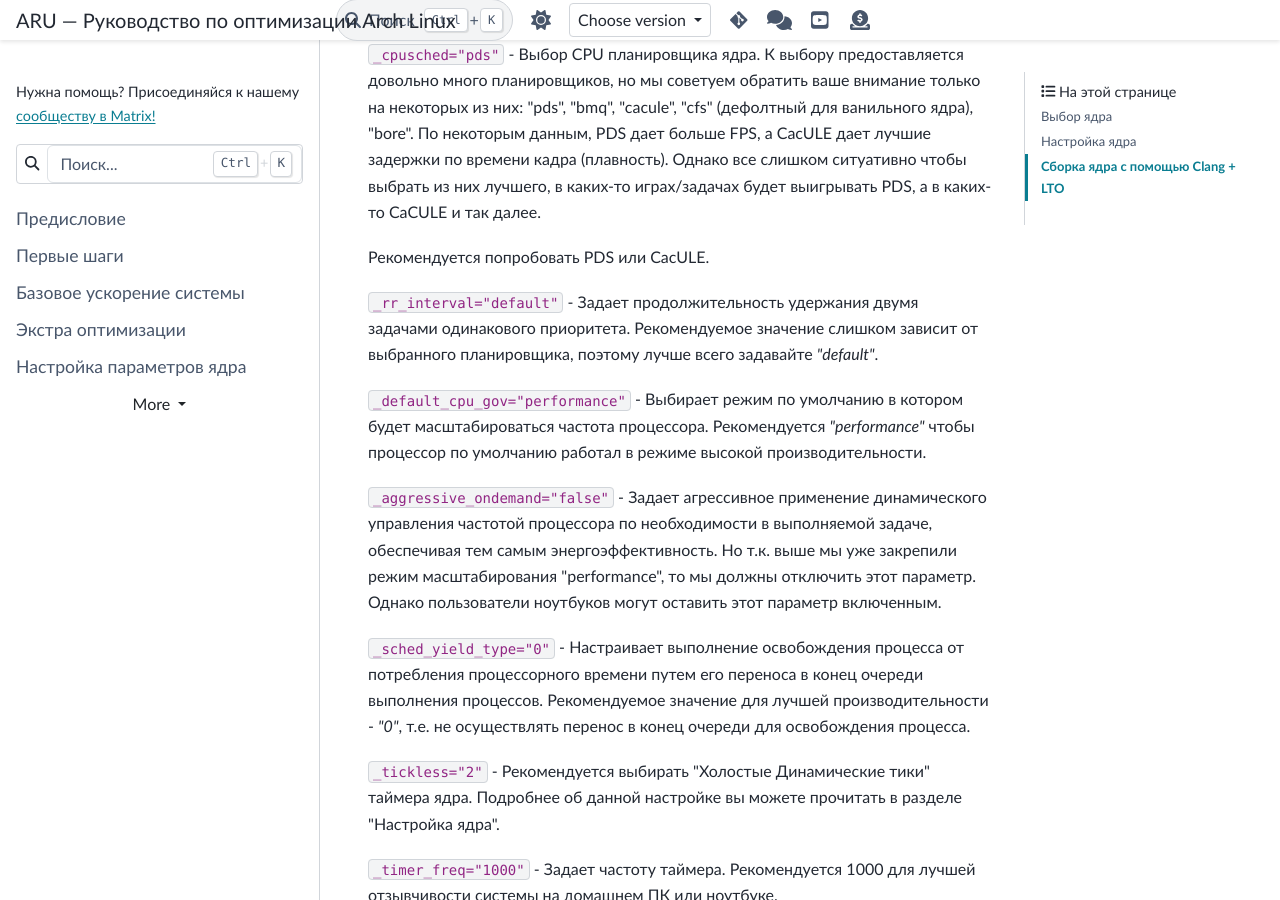
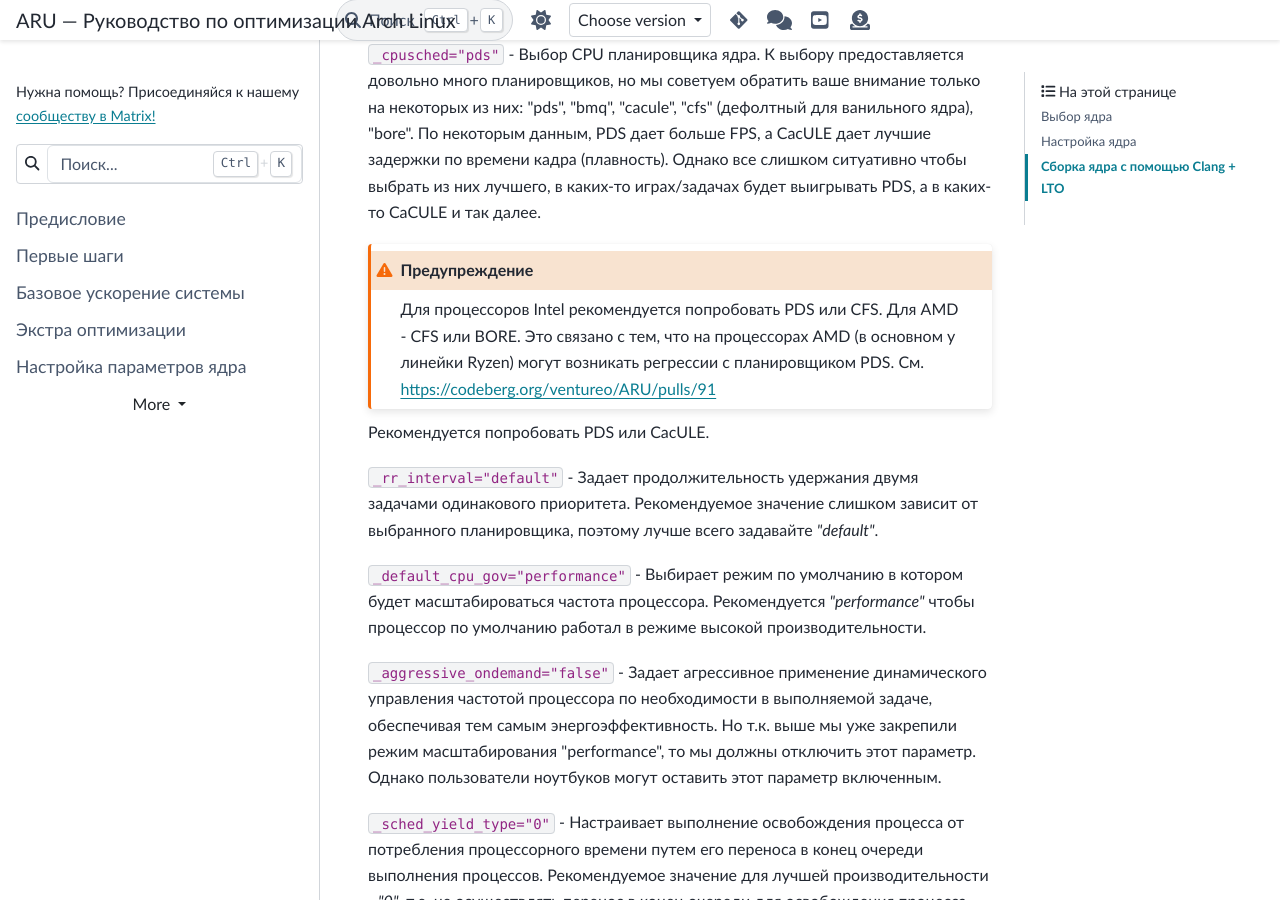
Before and after one commit to ventureoo/ARU, a Sphinx documentation site: the page built from docs/source/custom-kernels.rst, in a window 1280 px wide and 900 px high, scrolled down 6760 px. Built offline with Sphinx 7.4.7 and the PyData theme 0.15.4, drawn with Linux system fonts in a browser that asks for light colours.

Commit message:
custom-kernels: Add note about PDS for linux-tkg

```diff
--- a/docs/source/custom-kernels.rst
+++ b/docs/source/custom-kernels.rst
@@ -278,6 +278,11 @@ PDS дает больше FPS, а CacULE дает лучшие задержки
 (плавность). Однако все слишком ситуативно чтобы выбрать из них
 лучшего, в каких-то играх/задачах будет выигрывать PDS, а в каких-то
 CaCULE и так далее.
+
+.. warning:: Для процессоров Intel рекомендуется попробовать PDS или
+   CFS. Для AMD - CFS или BORE. Это связано с тем, что на процессорах
+   AMD (в основном у линейки Ryzen) могут возникать регрессии с
+   планировщиком PDS. См. https://codeberg.org/ventureo/ARU/pulls/91
 
 Рекомендуется попробовать PDS или CacULE.
 
```
